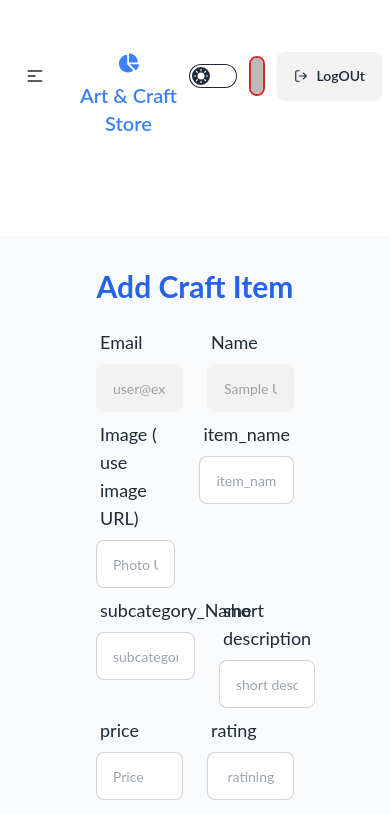
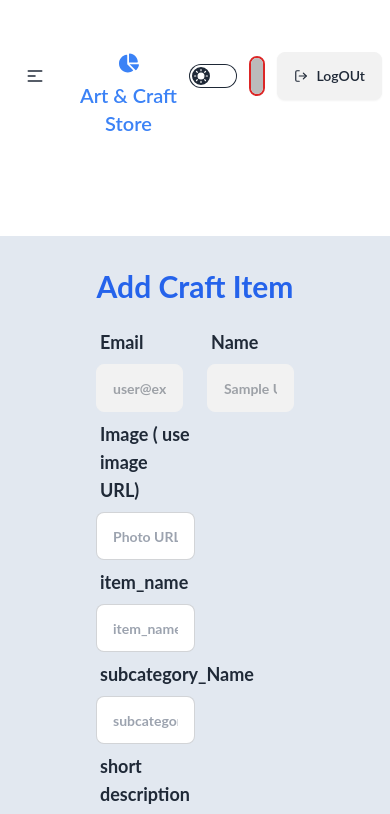
Before and after one commit to Mahamudurkhan10/Art-Craft-Store-client, a React (Vite) app: page /addcrafts in a window 390 px wide. Shown: the top 814 px of the page. Built offline with nearby package versions, Linux system fonts and the light colour scheme; no server answers; sample sign-in values are in the browser's storage.

Commit message:
responsive some done

```diff
--- a/src/Layout/AddItems.jsx
+++ b/src/Layout/AddItems.jsx
@@ -47,7 +47,7 @@ const {user}=useContext(AuthContext)
                })
   }
      return (
-          <div className="px-24 py-8 bg-gray-50">
+          <div className="px-24 py-8 bg-slate-200 font-bold lg:bg-gray-50">
                <div>
                     <h1 className="text-3xl mb-4 font-bold text-blue-600 text-center"> Add Craft Item  </h1>
                </div>
@@ -77,7 +77,7 @@ const {user}=useContext(AuthContext)
 
                          </div>
                     </div>
-                    <div className="flex gap-6">
+                    <div className="lg:flex gap-6">
                          <div className='form-control w-1/2'>
                               <label htmlFor="" className='label'>
                                    <span className='label-text text-lg '> Image ( use image URL)</span>
@@ -102,7 +102,7 @@ const {user}=useContext(AuthContext)
 
                          </div>
                     </div>
-                    <div className="flex gap-6">
+                    <div className="lg:flex gap-6">
                          <div className='form-control w-1/2'>
                               <label htmlFor="" className='label'>
                                    <span className='label-text text-lg '> subcategory_Name
--- a/src/Layout/MycraftList.jsx
+++ b/src/Layout/MycraftList.jsx
@@ -36,7 +36,7 @@ const MycraftList = () => {
 
                                    });
                                    const remaining = crafts.filter(craft => craft._id !== _id)
-                                   setCrafts(remaining)
+                                   setNewCrafts(remaining)
                               }
                          })
                }
@@ -65,9 +65,9 @@ const MycraftList = () => {
   }
      return (
           <div>
-               <div className="flex justify-center mb-10">
-                    <details className="dropdown  dropdown-right p-5 ">
-                         <summary className="m-1 font-bold text-sky-600  btn"> My Craft </summary>
+               <div className="flex justify-center  lg:mb-10">
+                    <details className="dropdown  lg:dropdown-right lg:p-5 ">
+                         <summary className="m-1 font-bold text-sky-600 text-2xl btn"> My Craft </summary>
                          <ul className="p-2 text-emerald-500 font-bold shadow menu dropdown-content z-[1] bg-base-100 rounded-box w-52">
                               <li onClick={()=>handleCraft('All') }><a>All</a></li>
                                <h1> customization:
@@ -77,7 +77,7 @@ const MycraftList = () => {
                          </ul>
                     </details>
                </div>
-               <div className="grid grid-cols-1  lg:grid-cols-2 p-4 gap-4">
+               <div className="grid grid-cols-1 mt-32 lg:mt-4 lg:grid-cols-2 p-4 gap-4">
 
                     {
                          newCrafts.map(craft => <div key={craft._id}>
```
